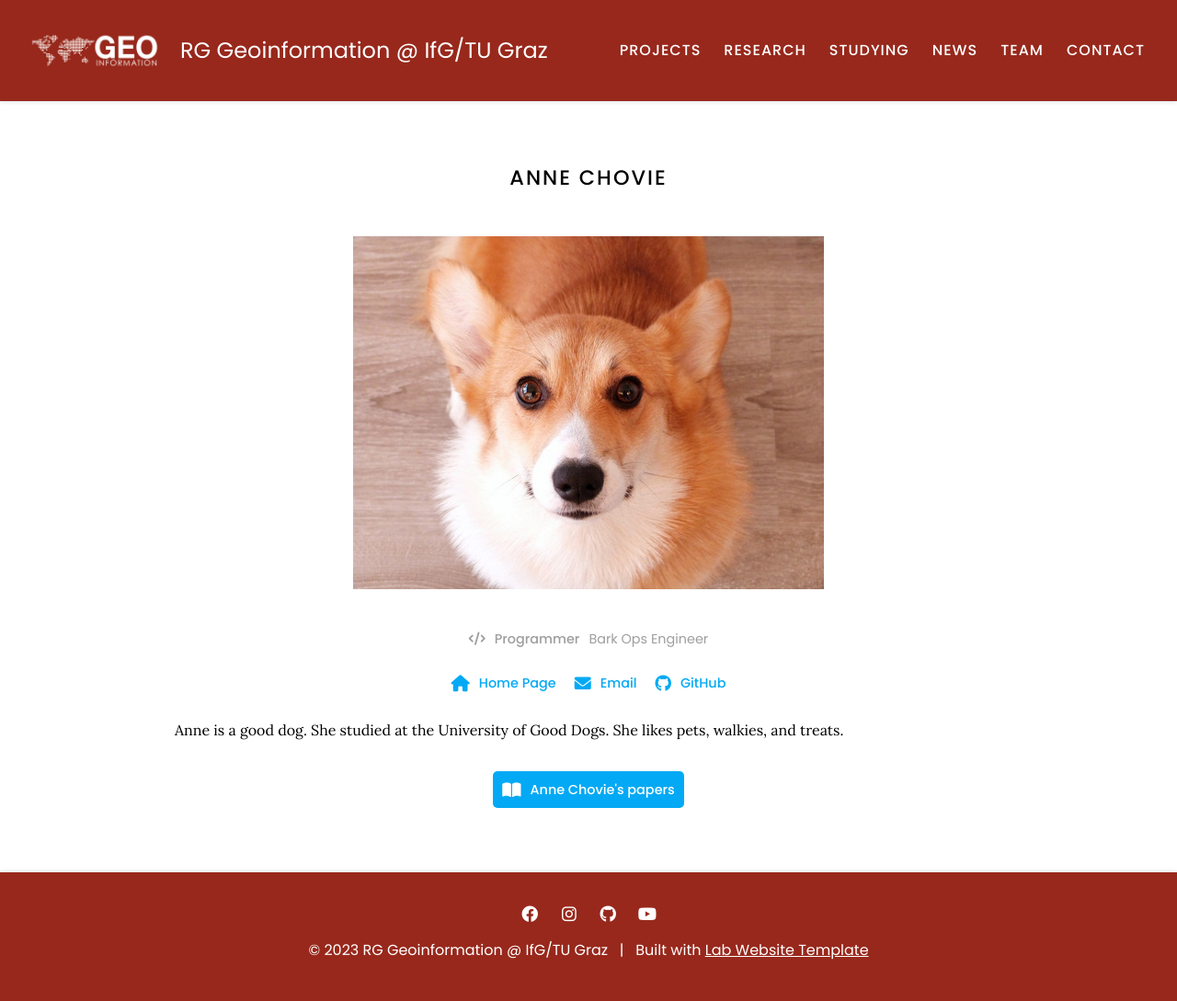
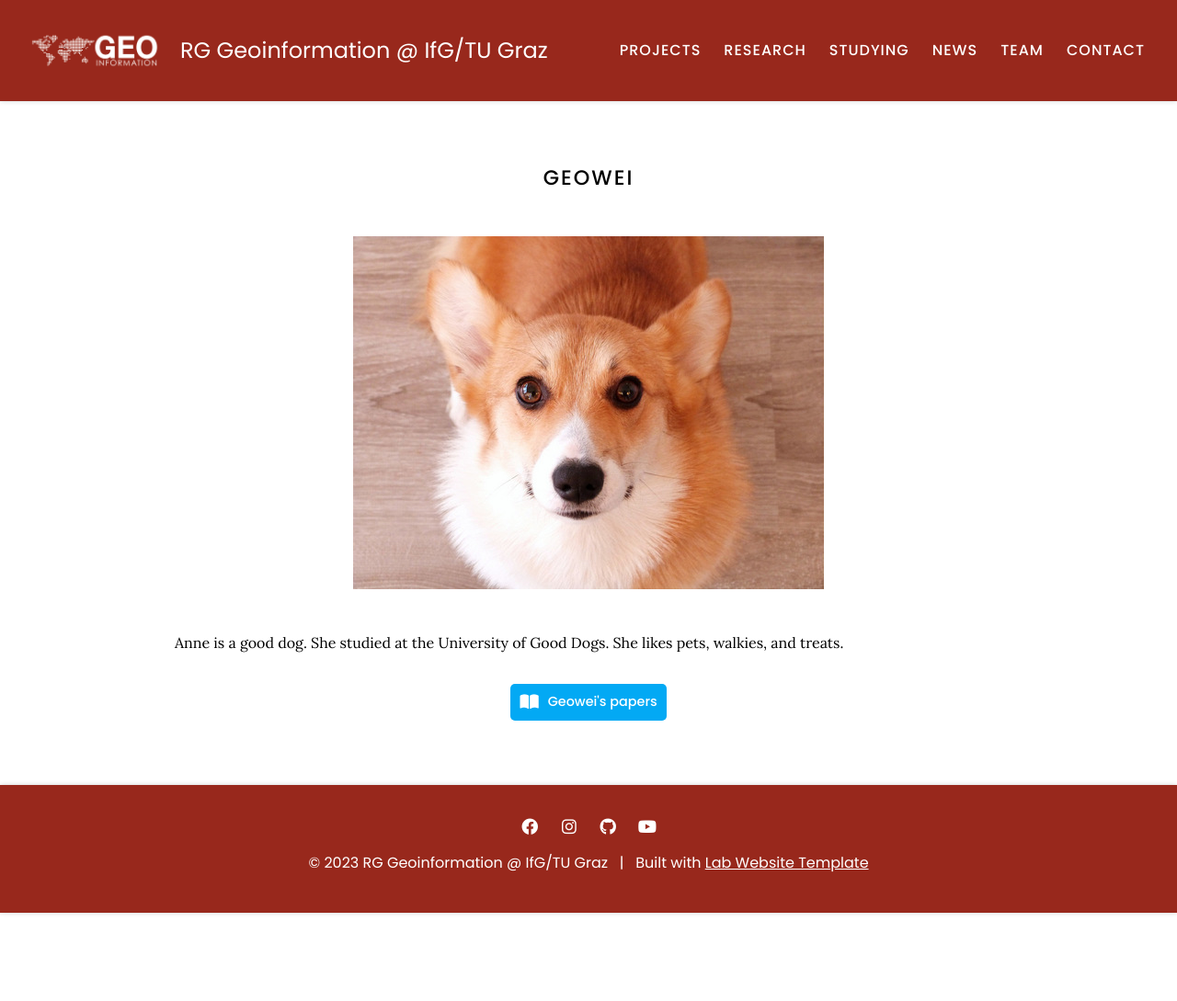
Before and after one commit to Geoinfo-TUGraz/Geoinfo-TUGraz.github.io, a Jekyll site: the page built from _members/anne-chovie.md, in a window 1280 px wide. Shown: the whole page at 92% size. Built offline with Jekyll 4.4.1, drawn with Linux system fonts in a browser that asks for light colours; after the commit the page ends 993 px from its top, so only the background shows below that.

Commit message:
Update anne-chovie.md

```diff
--- a/_members/anne-chovie.md
+++ b/_members/anne-chovie.md
@@ -1,15 +1,8 @@
 ---
-name: Anne Chovie
+name: Geowei
 image: images/member.jpg
-description: Bark Ops Engineer
-role: programmer
-aliases:
-  - A. Chovie
-  - A Chovie
-links:
-  home-page: annechovie.com
-  email: anne@chovie.com
-  github: anne-chovie
+description: yea
+role: pa
 ---
 
 Anne is a good dog.
```
